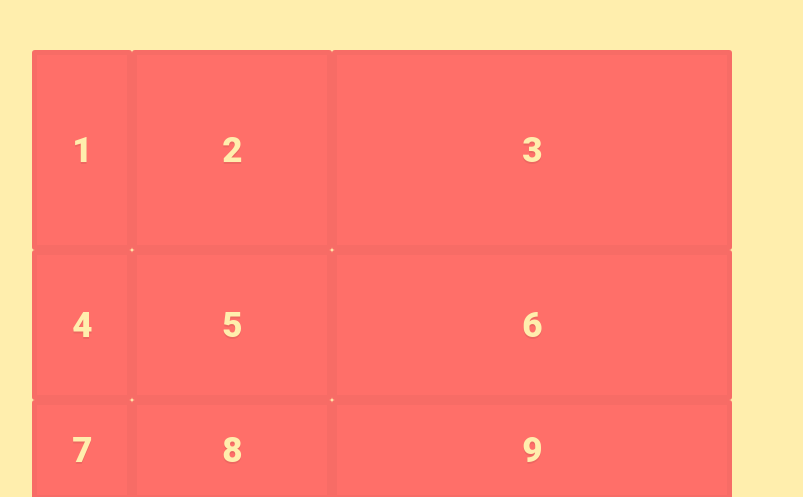
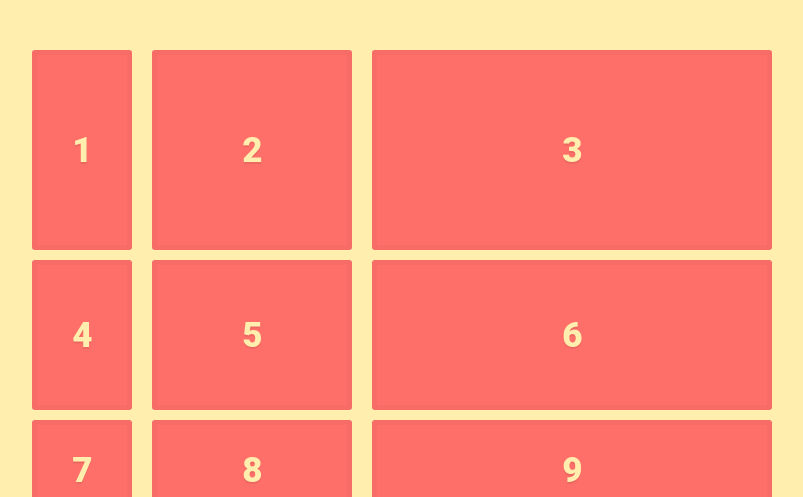
Before and after one commit to VorobeiIvan/css-grid, a plain HTML site: page 3-grid_gap/start-code/index.html in a window 1280 px wide. Shown: the top 497 px of the page, without its empty margins (18-821 px from the left). Drawn offline with Linux system fonts and the light colour scheme.

Commit message:
completed task 3

```diff
--- a/3-grid_gap/start-code/styles.css
+++ b/3-grid_gap/start-code/styles.css
@@ -6,4 +6,7 @@
   display: grid;
   grid-template-columns: 100px 200px 400px;
   grid-template-rows: 200px 150px 100px;
+  /* column-gap: 100px;
+  row-gap: 50px; */
+  gap: 10px 20px
 }
```
